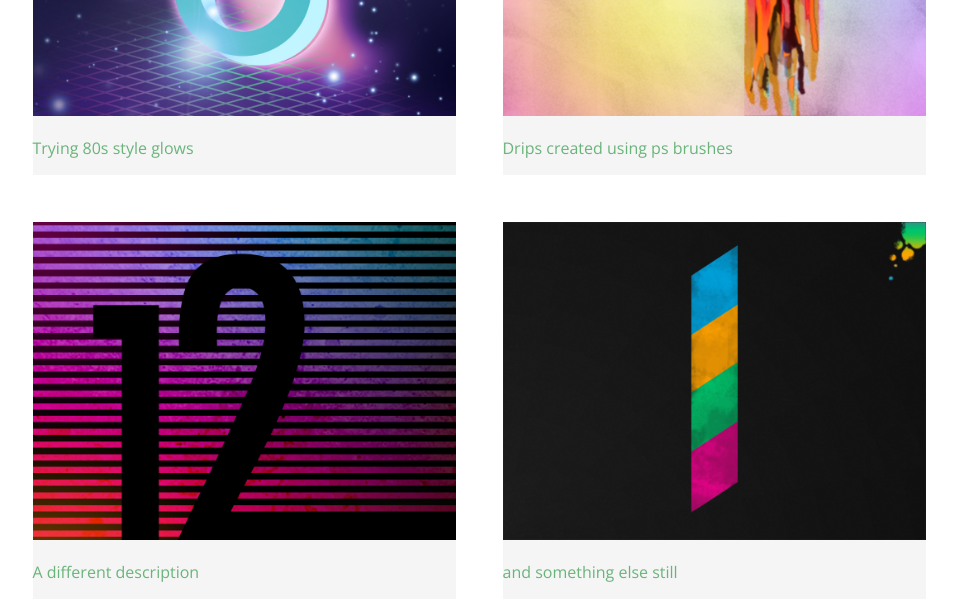
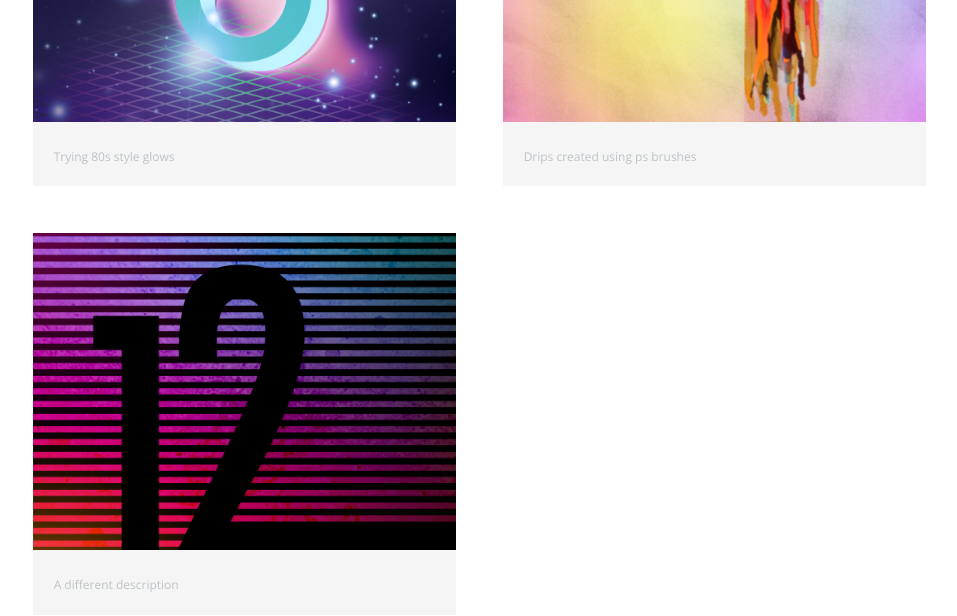
Before and after one commit to sssuthe/PersonalSite, a plain HTML site: page index.html in a window 1280 px wide. Shown: the part 850-1466 px from the top of the page, without its empty margins (161-1118 px from the left). Drawn offline with nearby package versions, Linux system fonts and the light colour scheme.

Commit message:
Moar styling and some float clear work to get things to position properly

```diff
--- a/css/main.css
+++ b/css/main.css
@@ -66,6 +66,7 @@ FOOTER
 footer {
   font-size: 0.75em;
   text-align: center;
+    clear:both;
   padding-top: 50px;
   color: #ccc;
 }
@@ -85,6 +86,13 @@ PAGE: Portfolio
     width: 45%;
     margin: 2.5%;
     background-color: #f5f5f5;
+    color: #bdc3c7;
+}
+
+#gallery li a p {
+    margin: 0;
+    padding: 5%;
+    font-size: 0.75em;
     color: #bdc3c7;
 }
 /**********************************
--- a/index.html
+++ b/index.html
@@ -54,12 +54,6 @@
             <p>A different description</p>
           </a>
         </li>
-        <li>
-          <a href="img/numbers-01.jpg">
-            <img src="img/numbers-01.jpg" alt="">
-            <p>and something else still</p>
-          </a>
-        </li>
       </ul>
     </section>
     <footer>
```
